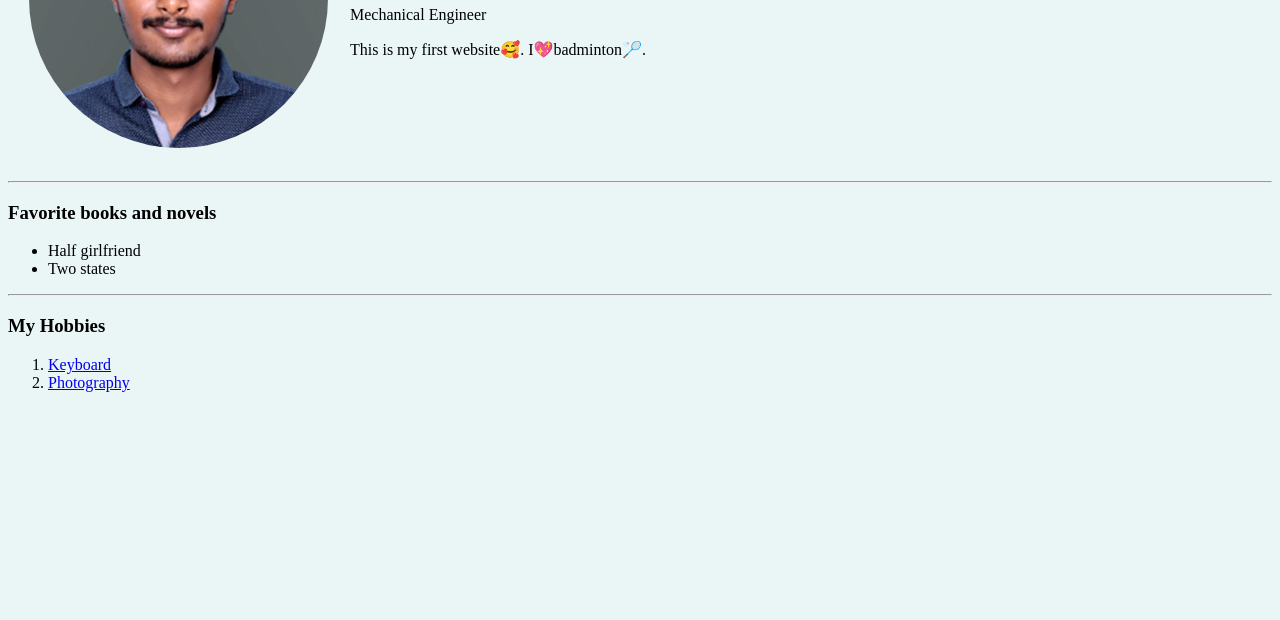
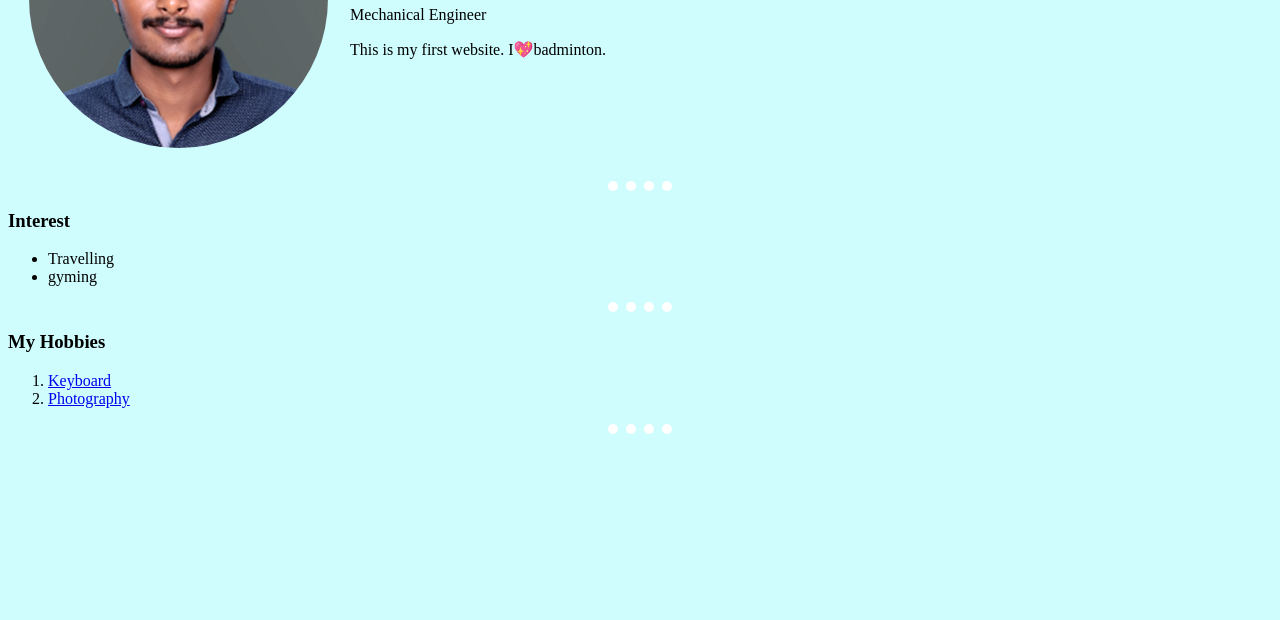
Before and after one commit to vjk1402/first-website, a plain HTML site: page index.html in a window 1280 px wide. Shown: the part 180-800 px from the top of the page. Drawn offline with Linux system fonts and the light colour scheme.

Commit message:
Update index.html

```diff
--- a/index.html
+++ b/index.html
@@ -3,8 +3,18 @@
   <head>
     <meta charset="utf-8">
     <title>vjk personal site</title>
+    <style>
+          body{background-color:#cffcfc;}
+         hr{
+           border-style:none;
+           border-top-style:dotted;
+           border-color: white;
+           border-width:10px;
+           width:5%;
+
+    </style>
   </head>
-  <body style="background-color: #EAF6F6;">
+  <body>
     <table cellspacing="20">
       <tr>
         <td>
@@ -13,23 +23,24 @@
         <td>
           <strong><em><h1>Vishal J</h1></em></strong>
           <p>Mechanical Engineer</P>
-          <p>This is my first website🥰. I💖badminton🏸.</p>
+          <p>This is my first website. I💖badminton.</p>
 
         </td>
       </tr>
     </table>
 
     <hr>
-    <h3>Favorite books and novels</h3>
+    <h3>Interest</h3>
     <ul>
-      <li>Half girlfriend</li>
-      <li>Two states</li>
+      <li>Travelling</li>
+      <li>gyming</li>
     </ul><hr>
     <h3>My Hobbies</h3>
     <ol>
       <li><a href="https://www.instagram.com/p/CR6z49jFzmnprNgOtAfn2fDiJxebg8l69FM1Ok0/">Keyboard</a></li>
       <li><a href="https://www.instagram.com/p/Bybr19yAAoQUuWsSp25gqUgnjcw6skkt6g-3iQ0/">Photography</a></li>
     </ol>
+<hr>
 
   </body>
 </html>
```
